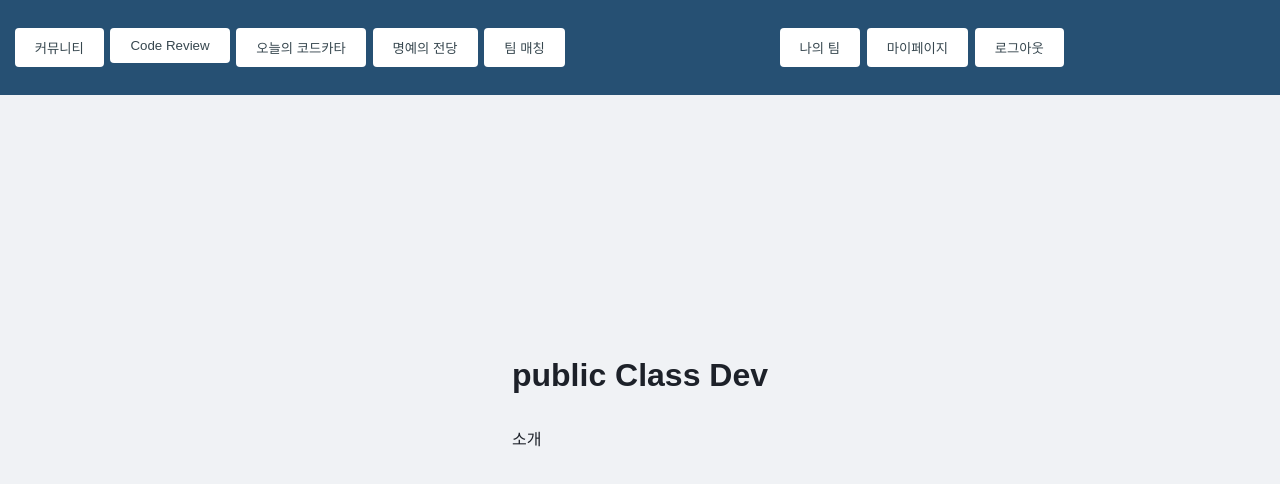
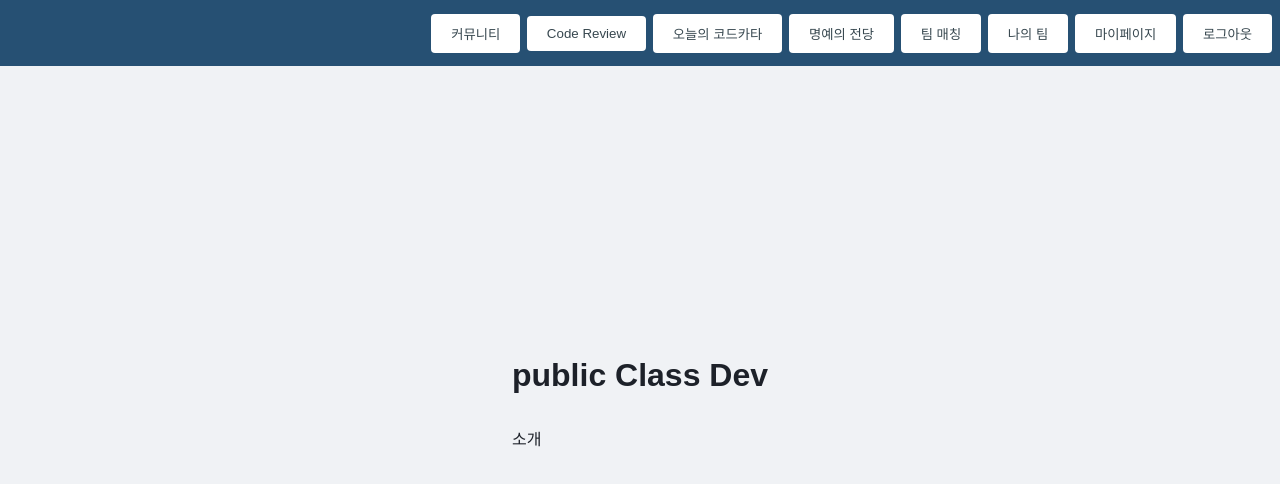
Before and after one commit to package-Twelve/public_class_Dev_Front, a React (Create React App) app: page / in a window 1280 px wide. Shown: the top 484 px of the page. Built offline with nearby package versions, Linux system fonts and the light colour scheme; sample sign-in values are in the browser's storage; a web font is replaced by a local one.

Commit message:
💄 style : Nav css 수정

```diff
--- a/src/Nav.js
+++ b/src/Nav.js
@@ -81,14 +81,16 @@ function Nav() {
                     </Link>
                   </>
               )}
-              <button onClick={handleTeamMatch}>팀 매칭</button>
+              <a>
+                <button onClick={handleTeamMatch}>팀 매칭</button>
+              </a>
               <Link to="/myteam">
-                <button>나의 팀</button>
+              <button>나의 팀</button>
               </Link>
               <Link to="/mypage">
                 <button>마이페이지</button>
               </Link>
-              <button onClick={handleLogout}>로그아웃</button>
+              <a><button onClick={handleLogout}>로그아웃</button></a>
             </>
         ) : (
             <>
--- a/src/Nav.module.css
+++ b/src/Nav.module.css
@@ -6,23 +6,30 @@
   background-color: #265073;
   padding: 0.5em;
   display: flex;
+  height: 50px;
   justify-content: flex-end;
+  align-items: center;
 }
+
 button {
   font-family: 'LINESeedKR-Bd', sans-serif;
   width: 100%;
+  height: 80%;
+  align-items: center;
   padding: 0.5em 1em;
   border: none;
   border-radius: 4px;
   cursor: pointer;
   transition: background-color 0.3s;
 }
+
 .top-menu button {
   margin-left: 0.5em;
   background-color: white;
   color: #37474F;
   width: auto;
 }
+
 .post {
   border-bottom: 1px solid #ddd;
   padding: 15px 0;
```
Lines whose indentation alone changed are shown as unchanged.
